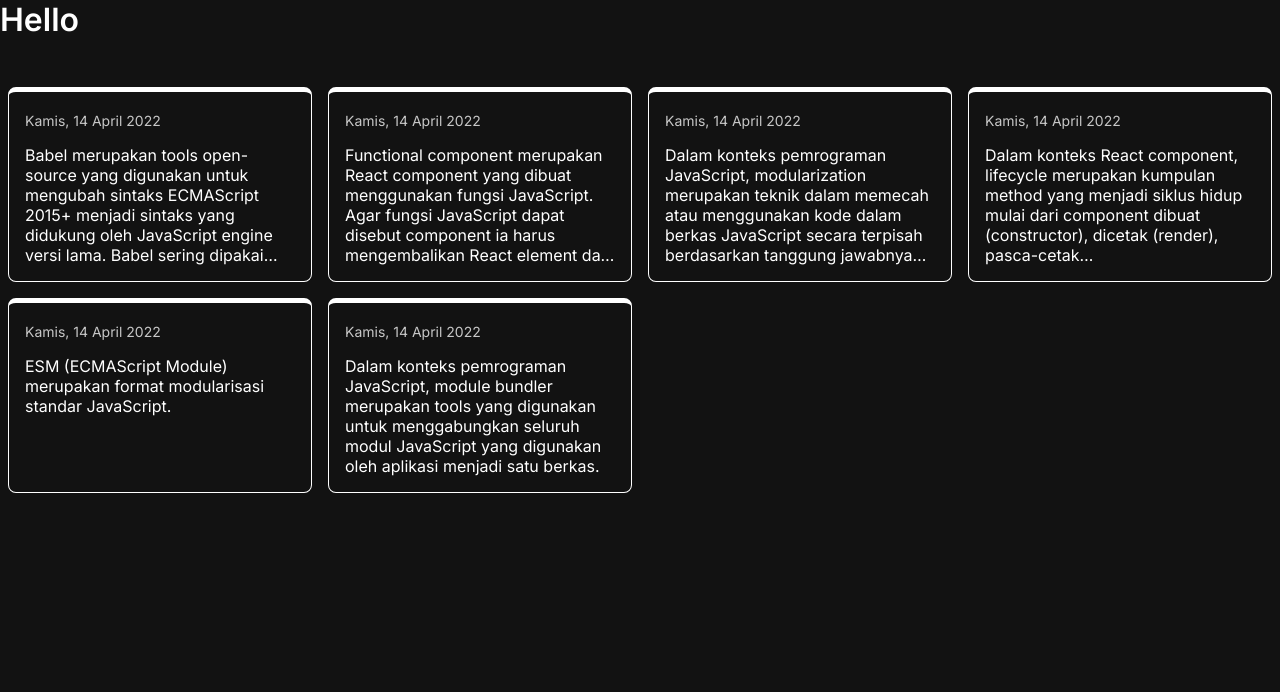
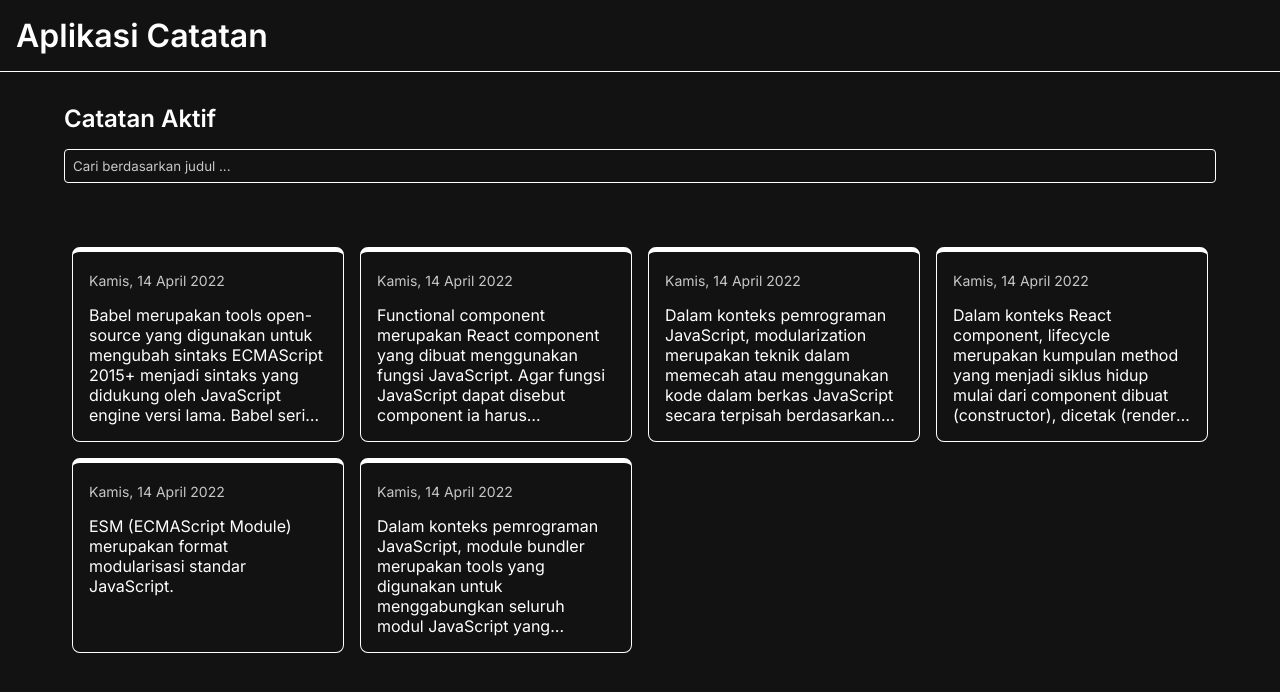
Before and after one commit to haninafis/Note-App, a React (Create React App) app: page / in a window 1280 px wide. Shown: the top 692 px of the page. Built offline with nearby package versions, Linux system fonts and the light colour scheme.

Commit message:
Adding SearchBar

```diff
--- a/package.json
+++ b/package.json
@@ -3,6 +3,7 @@
   "version": "0.1.0",
   "private": true,
   "dependencies": {
+    "prop-types": "^15.8.1",
     "react": "^18.2.0",
     "react-dom": "^18.2.0",
     "react-router-dom": "^6.4.3",
--- a/src/App.js
+++ b/src/App.js
@@ -4,8 +4,12 @@ import HomePage from './Pages/HomePage';
 function App() {
   return (
     <div className="app-container">
-      <h1>Hello</h1>
-      <HomePage/>
+      <header>
+        <h1>Aplikasi Catatan</h1>
+      </header>
+      <main>
+        <HomePage/>
+      </main>
     </div>
   );
 }
--- /dev/null
+++ b/src/Components/SearchBar.js
@@ -0,0 +1,17 @@
+import React from "react";
+import PropTypes from 'prop-types';
+
+function SearchBar({ keyword, keywordChange }) {
+    return (
+        <div className="search-bar">
+            <input type="text" placeholder="Cari berdasarkan judul ..." value={keyword} onChange={(event) => keywordChange(event.target.value)} />
+        </div>
+    )
+  }
+
+  SearchBar.propType = {
+    keyword: PropTypes.string.isRequired,
+    keywordChange: PropTypes.func.isRequired
+  }
+
+export default SearchBar;
--- a/src/Pages/HomePage.js
+++ b/src/Pages/HomePage.js
@@ -1,6 +1,18 @@
 import React from "react";
+import { useSearchParams } from 'react-router-dom';
 import NoteList from "../Components/NoteList";
+import SearchBar from "../Components/SearchBar";
 import {getAllNotes} from '../utils/local-data';
+
+function HomePageWrapper() {
+    const [searchParams, setSearchParams] = useSearchParams();
+    const keyword = searchParams.get('keyword');
+    function changeSearchParams(keyword) {
+      setSearchParams({ keyword });
+    }
+
+    return <HomePage defaultKeyword={keyword} keywordChange={changeSearchParams} />
+}
 
 class HomePage extends React.Component {
     constructor(props) {
@@ -10,15 +22,35 @@ class HomePage extends React.Component {
             notes: getAllNotes(),
             keyword: props.defaultKeyword || '',
         }
+
+        this.onKeywordChangeHandler = this.onKeywordChangeHandler.bind(this);
+    }
+
+    onKeywordChangeHandler(keyword) {
+        this.setState(() => {
+          return {
+            keyword,
+          }
+        });
+
+        this.props.keywordChange(keyword);
     }
 
     render() {
+        const notes = this.state.notes.filter((note) => {
+            return note.title.toLowerCase().includes(
+              this.state.keyword.toLowerCase()
+            );
+        });
+
         return (
-            <div>
-                <NoteList notes={this.state.notes}/>
+            <div className="homepage">
+                <h2>Catatan Aktif</h2>
+                <SearchBar keyword={this.state.keyword} keywordChange={this.onKeywordChangeHandler} />
+                <NoteList notes={notes}/>
             </div>
         )
     }
 }
 
-export default HomePage;
+export default HomePageWrapper;
--- a/src/index.js
+++ b/src/index.js
@@ -8,6 +8,6 @@ import './styles/style.css';
 const root = createRoot(document.getElementById('root'));
 root.render(
   <BrowserRouter>
-    <App />
+    <App/>
   </BrowserRouter>
 );
```
Also changed, not shown: src/Pages/DetailPage.js (added), 1 other file (tests, documents, lock files or other folders).
